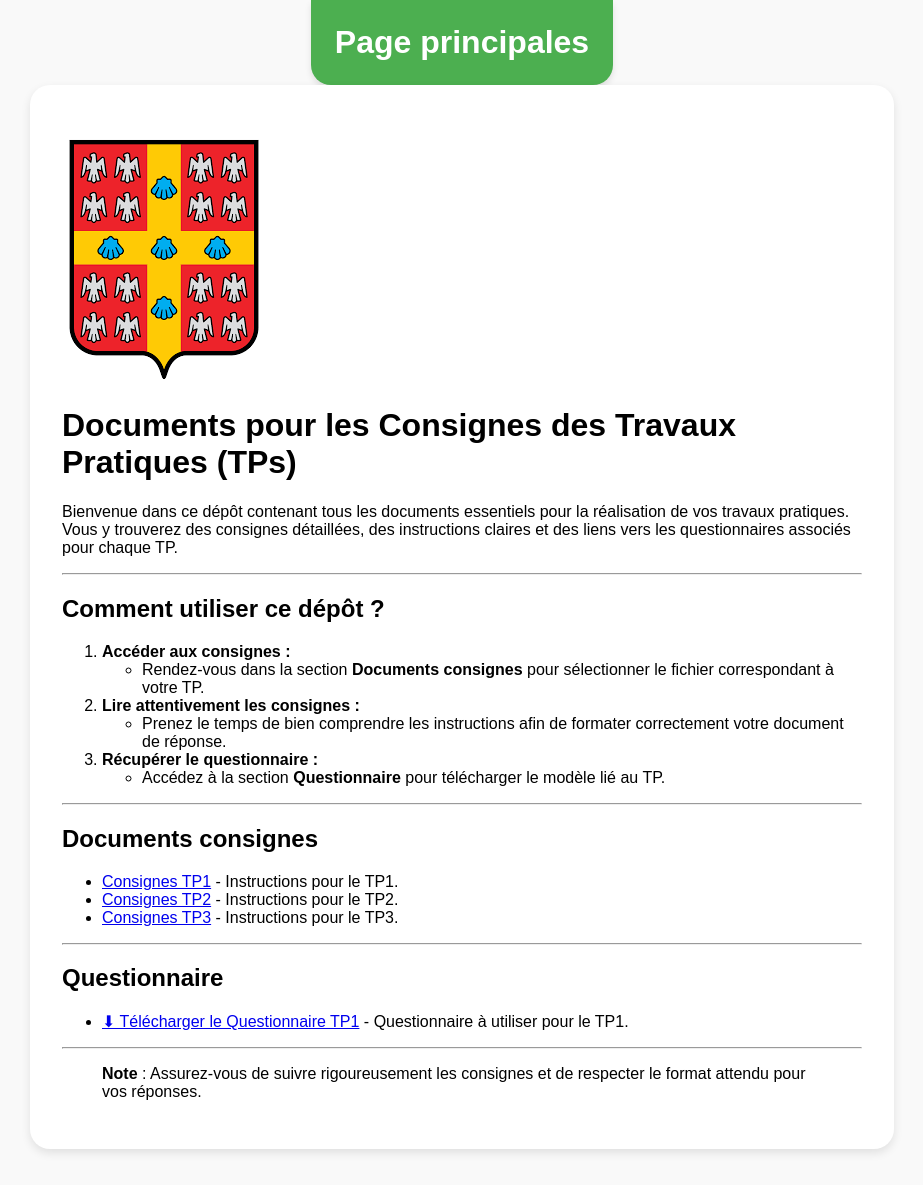
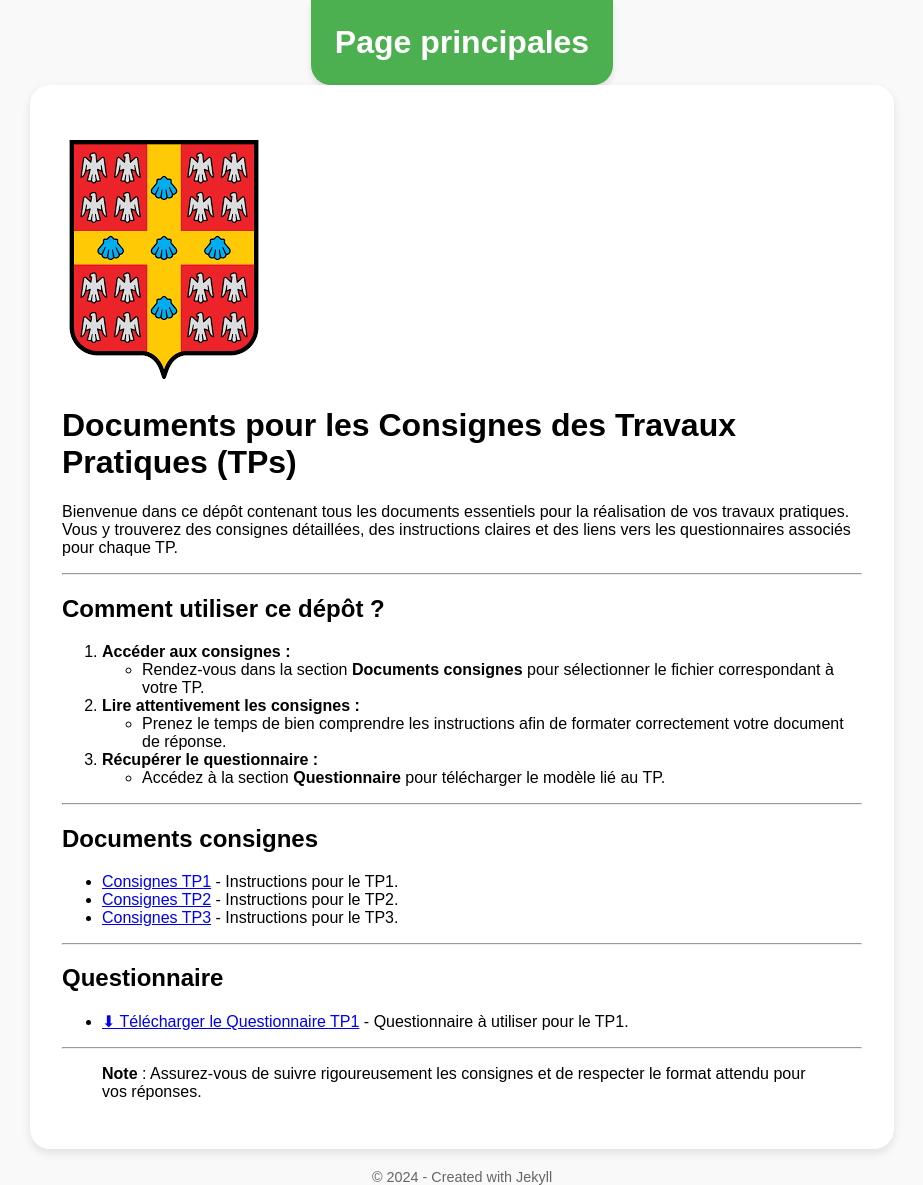
Before and after one commit to HollyFalcon/consignes, a Jekyll site: the page built from index.md, in a window 1280 px wide. Shown: the whole page, without its empty margins (178-1101 px from the left). Built offline with Jekyll 4.4.1, drawn with Linux system fonts in a browser that asks for light colours.

Commit message:
no nav html update

```diff
--- a/_layouts/no-nav.html
+++ b/_layouts/no-nav.html
@@ -70,5 +70,10 @@
   <main>
     {{ content }}
   </main>
+
+  <footer>
+    <!-- Optional footer content -->
+    © {{ site.time | date: "%Y" }} - Created with Jekyll
+  </footer>
 </body>
 </html>
```
